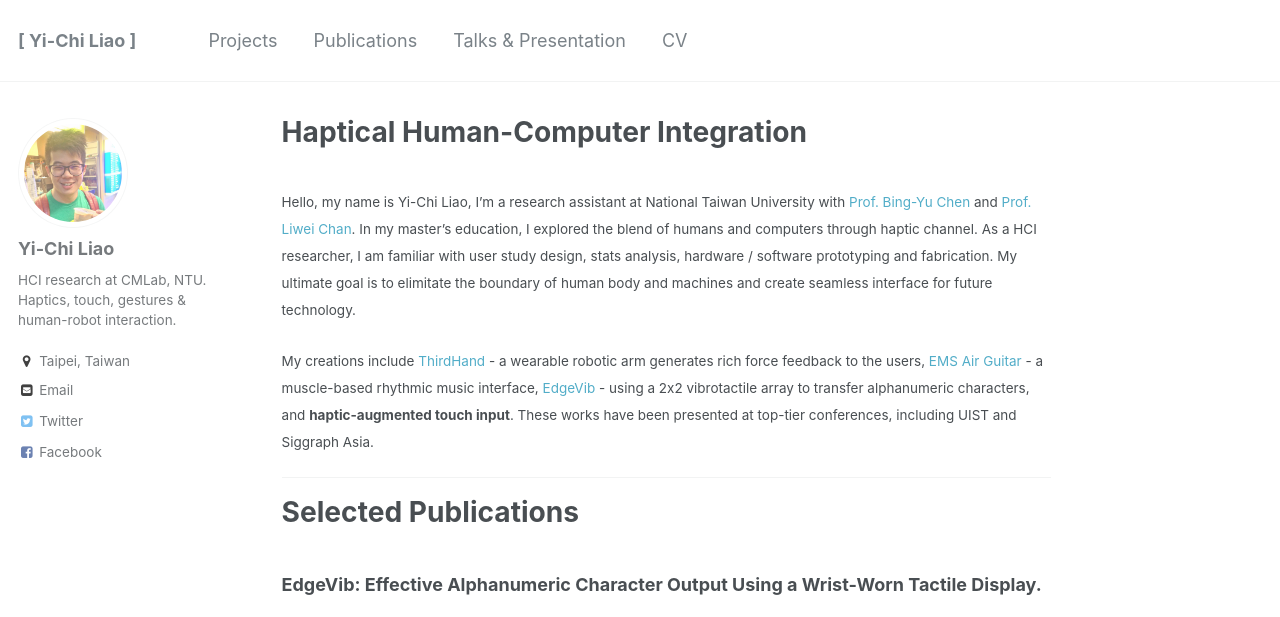
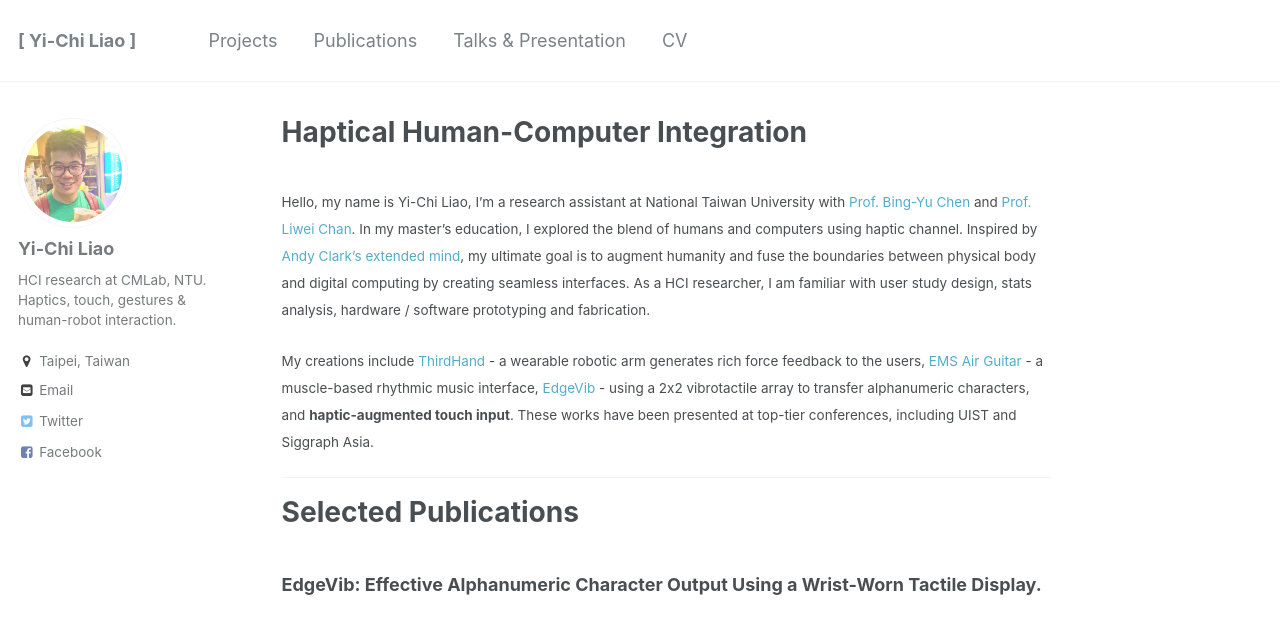
Before and after one commit to yichiliao/yichiliao.github.io, a Jekyll site: the page built from _pages/about.md, in a window 1280 px wide and 900 px high, cut to the strip 0-617 px from the top of the window. Built offline with Jekyll 4.4.1, drawn with Linux system fonts in a browser that asks for light colours.

```diff
--- a/_pages/about.md
+++ b/_pages/about.md
@@ -9,7 +9,7 @@
 ---
 <br>
 <small>
-Hello, my name is Yi-Chi Liao, I'm a research assistant at National Taiwan University with [Prof. Bing-Yu Chen](https://www.cmlab.csie.ntu.edu.tw/~robin/) and [Prof. Liwei Chan](http://people.cs.nctu.edu.tw/~liweichan/). In my master's education, I explored the blend of humans and computers through haptic channel. As a HCI researcher, I am familiar with user study design, stats analysis, hardware / software prototyping and fabrication. My ultimate goal is to elimitate the boundary of human body and machines and create seamless interface for future technology.
+Hello, my name is Yi-Chi Liao, I'm a research assistant at National Taiwan University with [Prof. Bing-Yu Chen](https://www.cmlab.csie.ntu.edu.tw/~robin/) and [Prof. Liwei Chan](http://people.cs.nctu.edu.tw/~liweichan/). In my master's education, I explored the blend of humans and computers using haptic channel. Inspired by [Andy Clark's extended mind](https://en.wikipedia.org/wiki/The_Extended_Mind), my ultimate goal is to augment humanity and fuse the boundaries between physical body and digital computing by creating seamless interfaces. As a HCI researcher, I am familiar with user study design, stats analysis, hardware / software prototyping and fabrication.
 </small>
 
 <small>
@@ -52,17 +52,23 @@
 Paper Review
 ======
 
+<small>
 CHI: 2016, 2017<br>
 MobileHCI: 2017 <br>
 TEI: 2017<br>
 Augmented Human: 2016<br>
 ISWC: 2017
+</small>
 
 ------
 
 Other Professional Activities
 ======
 
+<small>
 During 2014 to 2016, I've been a teaching assistant of **Introduction to HCI** (lectured by [Prof. Rong-Hao Liang](http://www.cmlab.csie.ntu.edu.tw/~howieliang/) and [Prof. Bing-Yu Chen](https://www.cmlab.csie.ntu.edu.tw/~robin/)), and **Computer Architecture** (lectured by [Prof. Bing-Yu Chen](https://www.cmlab.csie.ntu.edu.tw/~robin/)) in National Taiwan University.
+</small>
 
+<small>
 I also student volunteered at **Siggraph Aisa 2016**, and held the biggest HCI workshop in Taiwan, **[OpenHCI'15](http://www.openhci.com/2015/index.html)** and **[OpenHCI'16](http://www.openhci.com/2016/index.html)**. Recently, I founded and organized the other workshop, **[HoCuIn'17](https://hocuin2017.wordpress.com/)**, to introduce more research-oriented HCI to gruaduate students in Taiwan.
+</small>
```
